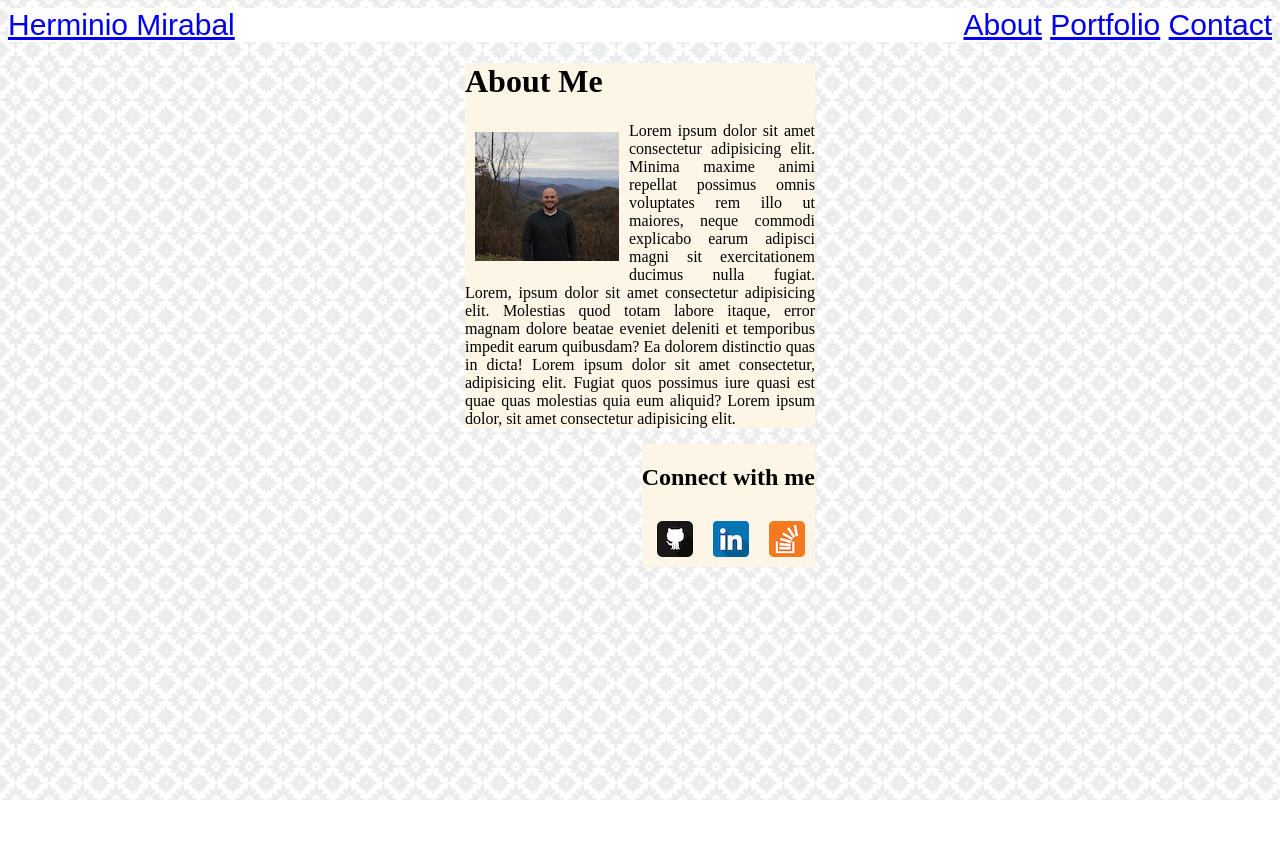
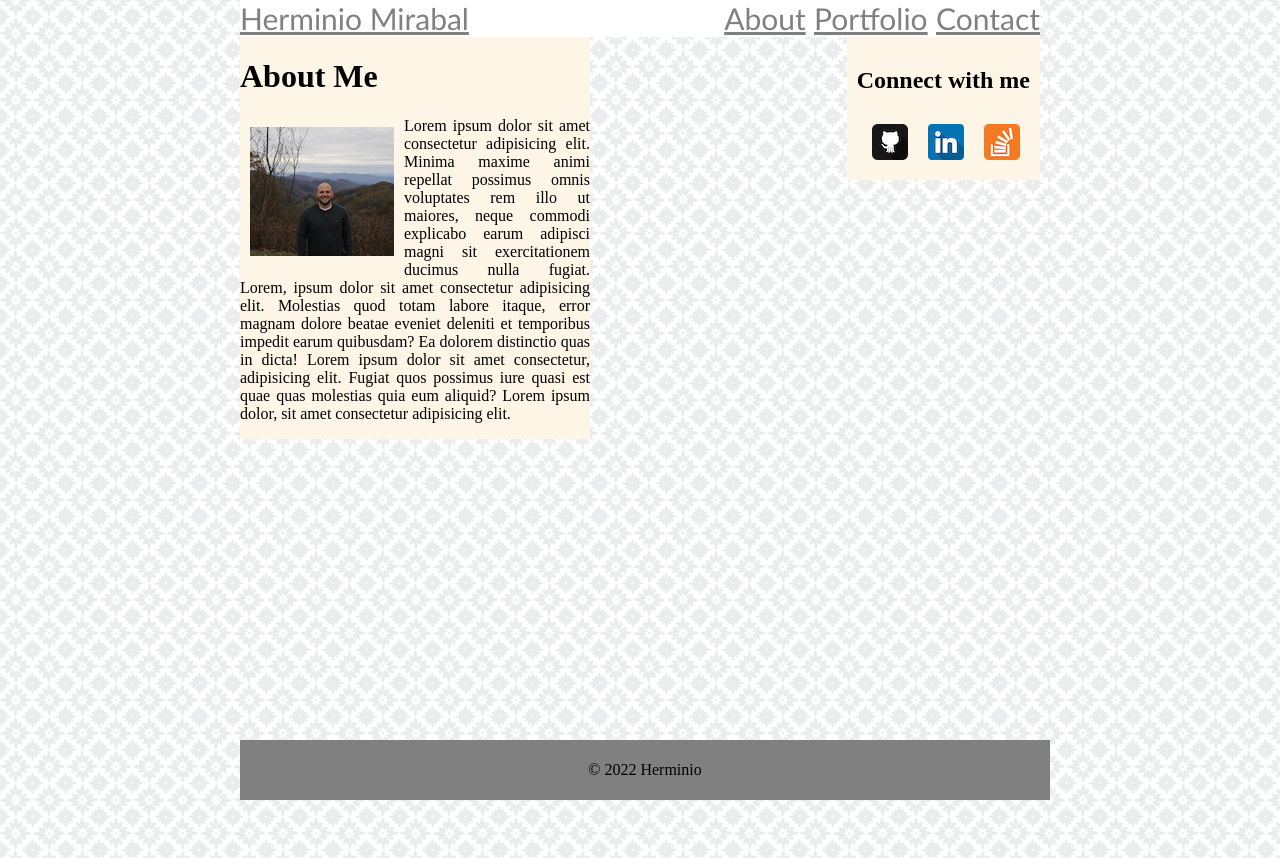
Before and after one commit to hermirabal/m5-hw5-mirabal-herminio, a plain HTML site: page index.html in a window 1280 px wide. Before the commit the page ends 800 px from the top, so only its background shows below. Drawn offline with Linux system fonts and the light colour scheme.

Commit message:
modify file

```diff
--- a/index.html
+++ b/index.html
@@ -29,20 +29,21 @@
          </p>
          </article>
     </section>
-    <section>
-     <aside>
-        <h2>Connect with me</h2>
-         <nav>
+    </main>
+ <aside>
+    <h2>Connect with me</h2>
+        <nav>
             <a href="https://github.com/"> <img src="git.png" alt="GitHub Logo"></a>
             <a href="https://www.linkedin.com/"> <img src="linkedin.png" alt="Linkedin logo"></a>
             <a href="https://stackoverflow.com/"> <img src="soverflow.png" alt="Stack overflow Logo"></a>
         </nav>
-        </aside>
-    </section>
-    </main>
+</aside>
 
-
-
+<footer>
+   <p>
+    &copy; 2022 Herminio
+   </p>
+</footer>
 
 </body>
 </html>
--- a/styles.css
+++ b/styles.css
@@ -4,13 +4,22 @@ header{
     font-size: 30px;
 }
 
-body{ background-image: url(moroccan-flower.png);}
+body{
+     background-image: url(moroccan-flower.png);
+    max-width: 800px;
+    margin: auto;
+    position: relative;
+    padding-bottom: 58px;
+    min-height: 100vh;
+    }
 main {
+    float: left;
     max-width: 350px;
     margin: auto;
     text-align: justify;
     background-color: oldlace;
     font-family: sans-serif:Verdana, Geneva, Tahoma, sans-serif;
+
 
 }
 
@@ -23,9 +32,24 @@ nav{float: right;
     font-size: 30px;}
 
 
-aside{ float: right;
-    max-width: 500px;
+aside{
+    padding: 10px;
     background-color: oldlace;
-
+    float: right;
 
 }
+a{
+    font-family: 'Gill Sans', 'Gill Sans MT', Calibri, 'Trebuchet MS', sans-serif;
+    color: grey;
+
+}
+footer{
+    background-color: grey;
+    text-align: center;
+    padding: 5px;
+    bottom: 0;
+    width: 800px;
+    position: fixed;
+    z-index: 1;   }
+
+    }
```
